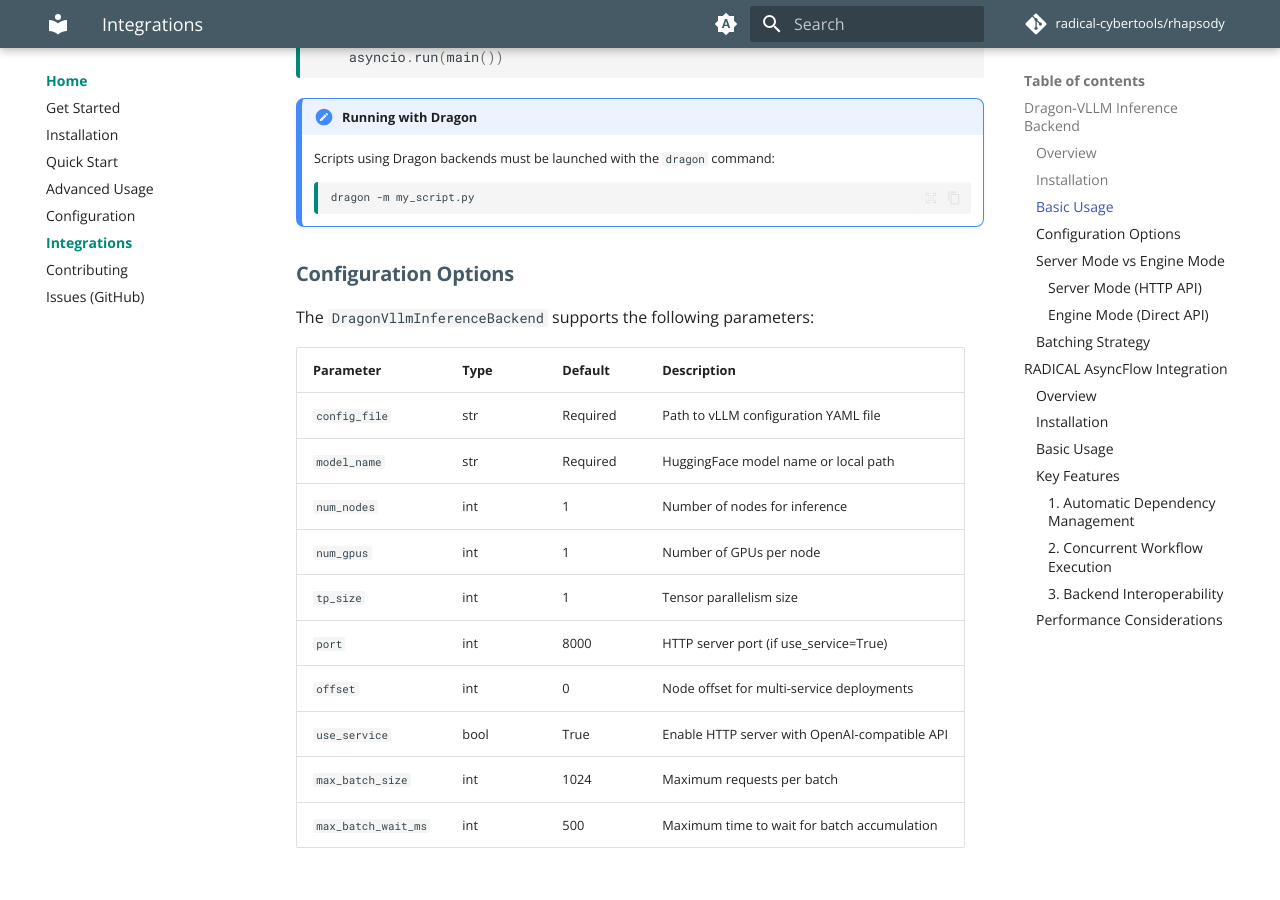
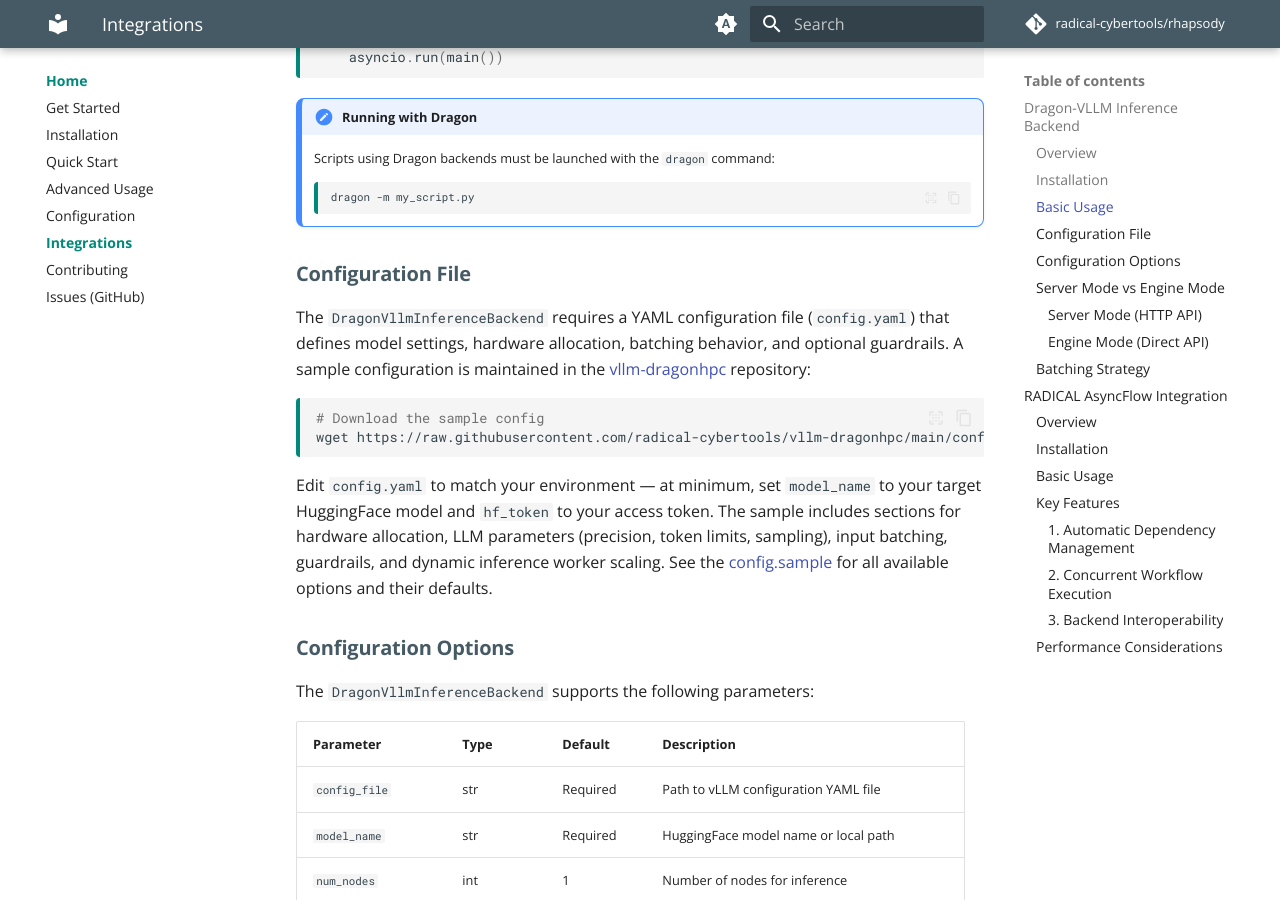
Before and after one commit to radical-cybertools/rhapsody, an MkDocs documentation site: the page built from docs/integrations.md, in a window 1280 px wide and 900 px high, scrolled down 2441 px. Built offline with MkDocs 1.6.1 and Material for MkDocs 9.7.7, drawn with Linux system fonts in a browser that asks for light colours; comment, search, counter and statistics services are not loaded.

Commit message:
Clarify the source of config.yaml

````diff
--- a/docs/integrations.md
+++ b/docs/integrations.md
@@ -111,6 +111,17 @@ if __name__ == "__main__":
     ```bash
     dragon -m my_script.py
     ```
+
+### Configuration File
+
+The `DragonVllmInferenceBackend` requires a YAML configuration file (`config.yaml`) that defines model settings, hardware allocation, batching behavior, and optional guardrails. A sample configuration is maintained in the [vllm-dragonhpc](https://github.com/radical-cybertools/vllm-dragonhpc) repository:
+
+```bash
+# Download the sample config
+wget https://raw.githubusercontent.com/radical-cybertools/vllm-dragonhpc/main/config.sample -O config.yaml
+```
+
+Edit `config.yaml` to match your environment — at minimum, set `model_name` to your target HuggingFace model and `hf_token` to your access token. The sample includes sections for hardware allocation, LLM parameters (precision, token limits, sampling), input batching, guardrails, and dynamic inference worker scaling. See the [config.sample](https://github.com/radical-cybertools/vllm-dragonhpc/blob/main/config.sample) for all available options and their defaults.
 
 ### Configuration Options
 
````
Also changed, not shown: examples/README.md (+1 -1 lines).
